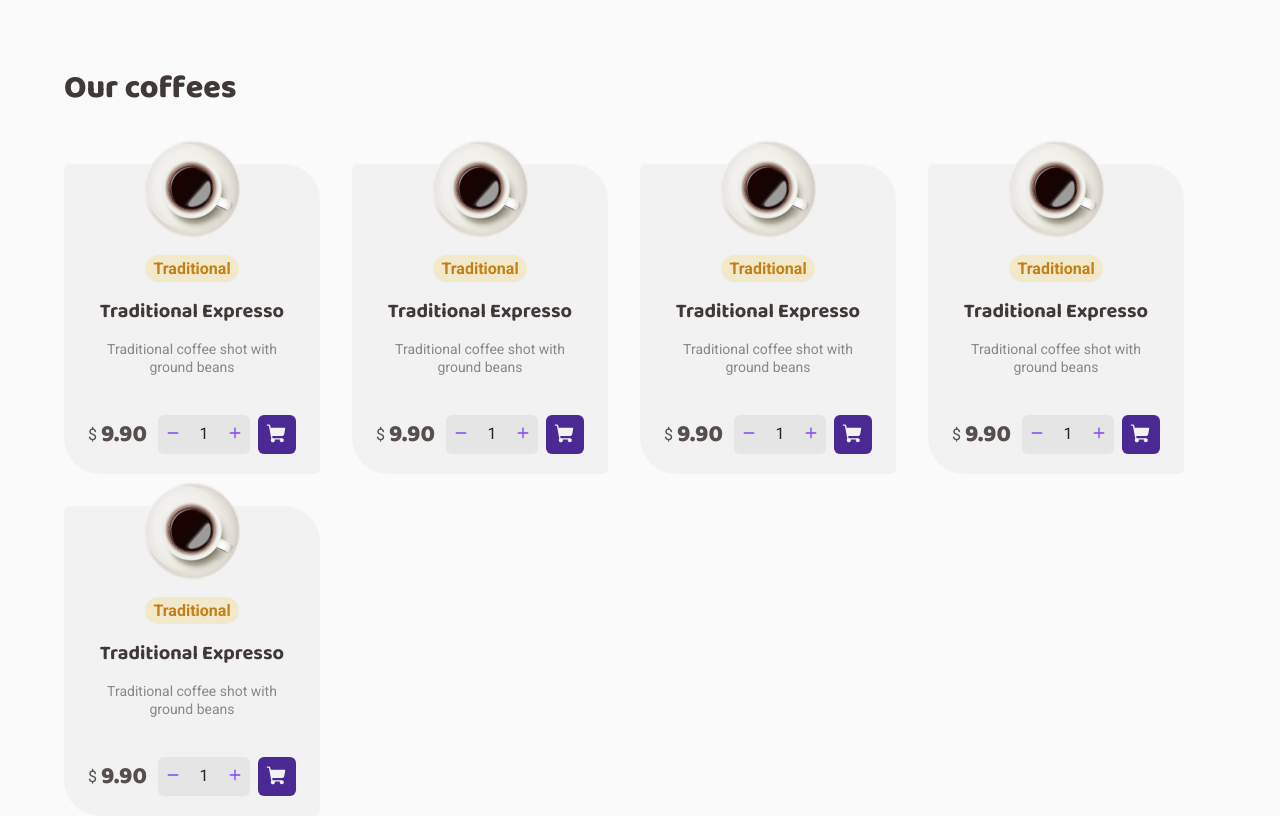
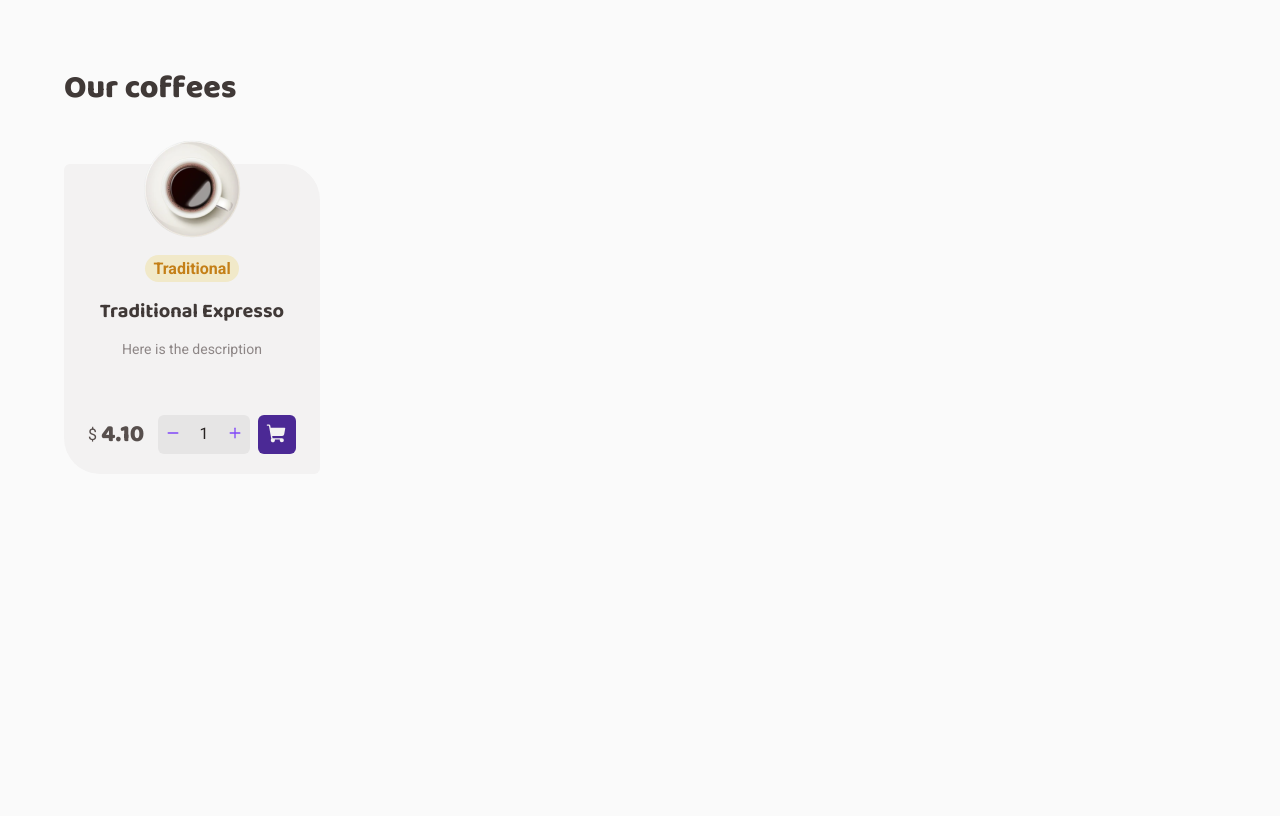
Before and after one commit to LuizPelegrini/coffee-delivery, a React (Vite) app: page / in a window 1280 px wide. Shown: the part 580-1396 px from the top of the page. After the commit the page ends 1054 px from the top, so only its background shows below. Built offline with nearby package versions, Linux system fonts and the light colour scheme.

Commit message:
update: Display coffee based on properties data

```diff
--- a/src/pages/Home/components/CoffeeCard/index.tsx
+++ b/src/pages/Home/components/CoffeeCard/index.tsx
@@ -4,8 +4,8 @@ import { InputNumber } from '../../../../components/InputNumber';
 
 import { Container, Header, FormContainer } from './styles';
 
-import americanoImage from '../../../../assets/coffees/americano.png';
 import { FormEvent } from 'react';
+import { formatPrice } from '../../../../utils';
 
 const MIN_QUANTITY = 1;
 const MAX_QUANTITY = 99;
@@ -21,10 +21,12 @@ interface Coffee {
 
 interface CoffeeCardProps {
   coffee: Coffee;
-  onAddToCard: (id: string, quantity: number) => void;
+  onAddToCart: (id: string, quantity: number) => void;
 }
 
-export function CoffeeCard({ coffee, onAddToCard }: CoffeeCardProps) {
+export function CoffeeCard({ coffee, onAddToCart }: CoffeeCardProps) {
+  const { id, name, description, features, image, priceInCents } = coffee;
+
   function handleSubmit(event: FormEvent<HTMLFormElement>) {
     event.preventDefault();
     const element = event.currentTarget.elements.namedItem(
@@ -33,20 +35,22 @@ export function CoffeeCard({ coffee, onAddToCard }: CoffeeCardProps) {
 
     const quantity = parseInt(element.value);
 
-    onAddToCard(coffee.id, quantity);
+    onAddToCart(id, quantity);
   }
 
   return (
     <Container>
       <Header>
-        <img src={americanoImage} alt="Mug filled with expresso coffee" />
-        <strong>Traditional</strong>
-        <h3>Traditional Expresso</h3>
-        <p>Traditional coffee shot with ground beans</p>
+        <img src={image} alt="Mug filled with expresso coffee" />
+        {features.map((feature) => (
+          <strong key={feature}>{feature}</strong>
+        ))}
+        <h3>{name}</h3>
+        <p>{description}</p>
       </Header>
 
       <FormContainer>
-        <strong>9.90</strong>
+        <strong>{formatPrice(priceInCents)}</strong>
         <form onSubmit={handleSubmit}>
           <InputNumber name="coffee" min={MIN_QUANTITY} max={MAX_QUANTITY} />
           <button type="submit">
--- a/src/pages/Home/index.tsx
+++ b/src/pages/Home/index.tsx
@@ -11,7 +11,13 @@ import { CoffeeCard } from './components/CoffeeCard';
 
 import coffeeImage from '../../assets/coffee-image.png';
 
+import americanoImage from '../../assets/coffees/americano.png';
+
 export function Home() {
+  function handleAddToCart(id: string, quantity: number) {
+    console.log(`${quantity} units of coffee ${id} has been added to cart`);
+  }
+
   return (
     <Container>
       <IntroSection>
@@ -58,19 +64,17 @@ export function Home() {
         <h2>Our coffees</h2>
         <ul>
           <li>
-            <CoffeeCard />
-          </li>
-          <li>
-            <CoffeeCard />
-          </li>
-          <li>
-            <CoffeeCard />
-          </li>
-          <li>
-            <CoffeeCard />
-          </li>
-          <li>
-            <CoffeeCard />
+            <CoffeeCard
+              coffee={{
+                id: 'abc',
+                name: 'Traditional Expresso',
+                description: 'Here is the description',
+                features: ['Traditional'],
+                image: americanoImage,
+                priceInCents: 410,
+              }}
+              onAddToCart={handleAddToCart}
+            />
           </li>
         </ul>
       </CoffeeList>
--- /dev/null
+++ b/src/utils/index.ts
@@ -0,0 +1,6 @@
+export const formatPrice = (priceInCents: number): string => {
+  const p = Math.floor(priceInCents / 100);
+  const c = String(priceInCents % 100).padStart(2, '0');
+
+  return `${p}.${c}`;
+};
```
